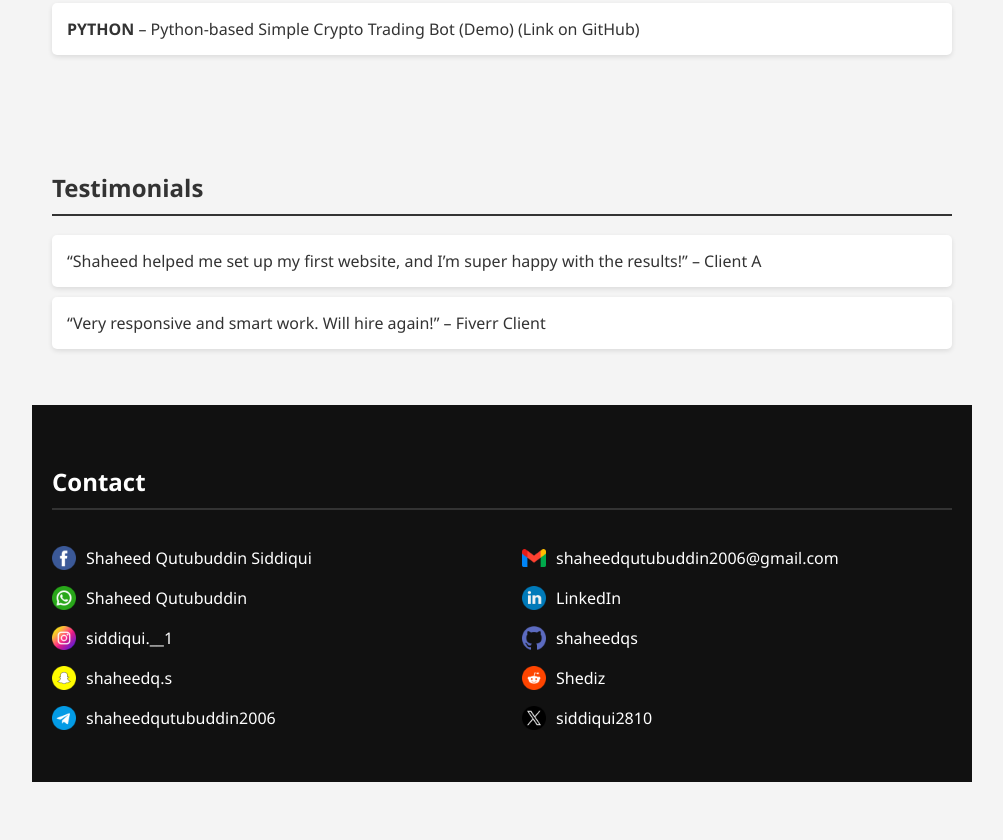
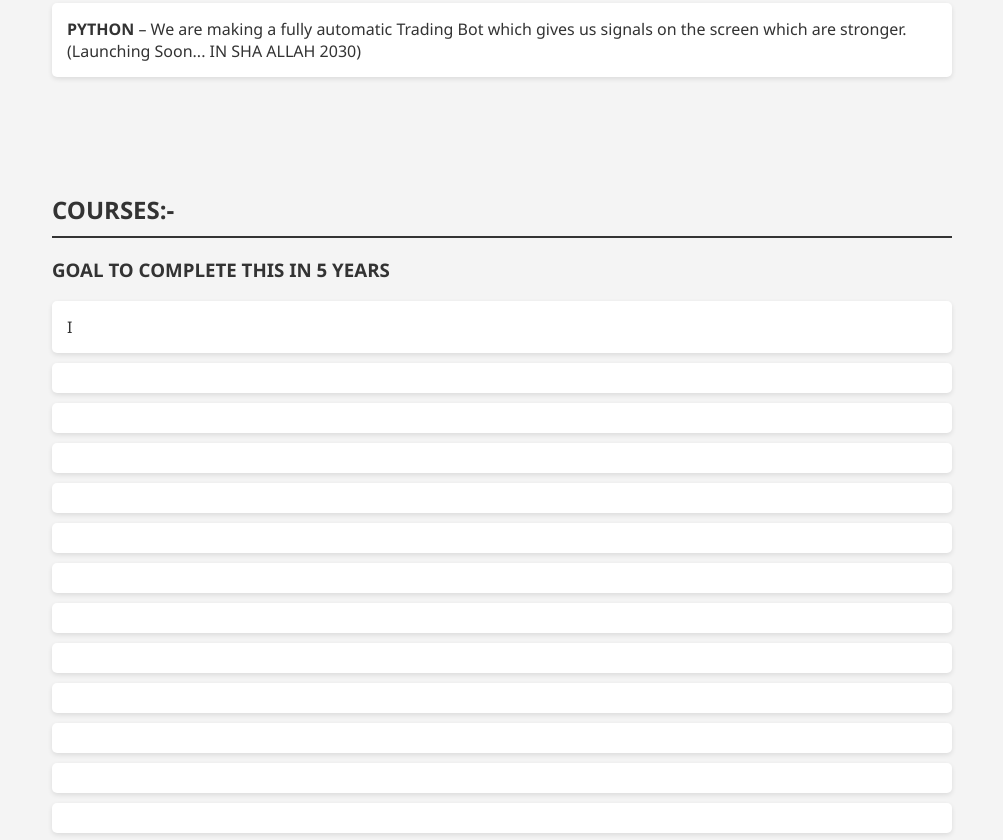
Before and after one commit to shaheedqs/shaheedqutubuddinsiddiqui-portfolio, a plain HTML site: page index.html in a window 1280 px wide. Shown: the part 2850-3690 px from the top of the page, without its empty margins (138-1141 px from the left). Before the commit the page ends 3632 px from the top, so only its background shows below. Drawn offline with Linux system fonts and the light colour scheme.

Commit message:
Update index.html

```diff
--- a/index.html
+++ b/index.html
@@ -187,16 +187,33 @@
     <li><strong>PINESCRIPT v5 & v6</strong> – Automatic signal generator bot Indicator in Trading View.</li>
     <li><strong>Microsoft Office (MS Word)</strong> – A C language Project File in which we have almost cover all types of commanding programs which are normallay use in our programing.</li>
   <h3>Working:-</h3>
-    <li><strong>PYTHON</strong> – Python-based Simple Crypto Trading Bot (Demo) (Link on GitHub)</li>
+    <li><strong>PYTHON</strong> – We are making a fully automatic Trading Bot which gives us signals on the screen which are stronger. (Launching Soon... IN SHA ALLAH 2030)</li>
 
   </ul>
 </section>
 
 <section>
-  <h2>Testimonials</h2>
+  <h2>COURSES:-</h2>
+  <h3>GOAL TO COMPLETE THIS IN 5 YEARS</h3>
   <ul>
-    <li>“Shaheed helped me set up my first website, and I’m super happy with the results!” – Client A</li>
-    <li>“Very responsive and smart work. Will hire again!” – Fiverr Client</li>
+    <li>I</li>
+    <li></li>
+    <li></li>
+    <li></li>
+    <li></li>
+    <li></li>
+    <li></li>
+    <li></li>
+    <li></li>
+    <li></li>
+    <li></li>
+    <li></li>
+    <li></li>
+    <li></li>
+    <li></li>
+    <li></li>
+    <li></li>
+
   </ul>
 </section>
 
```
